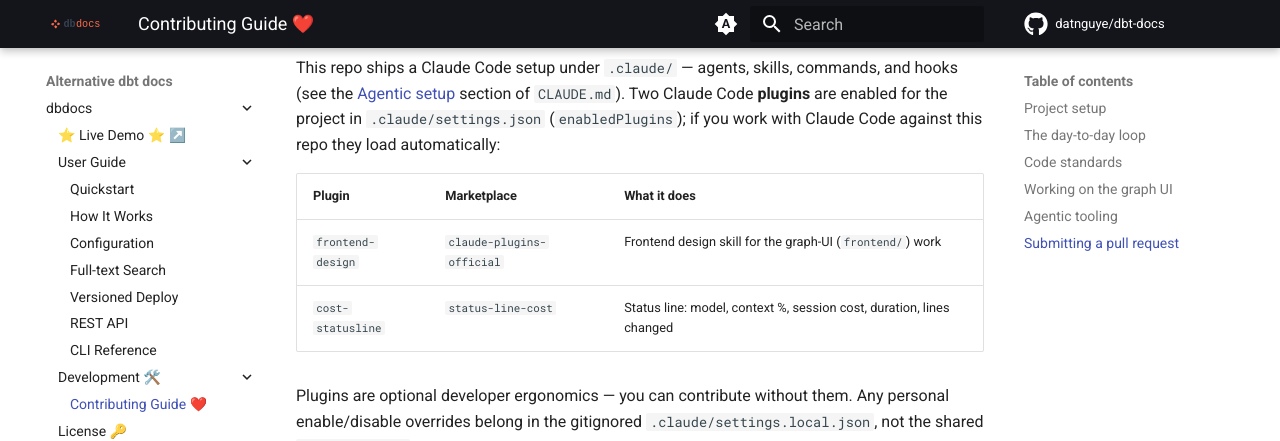
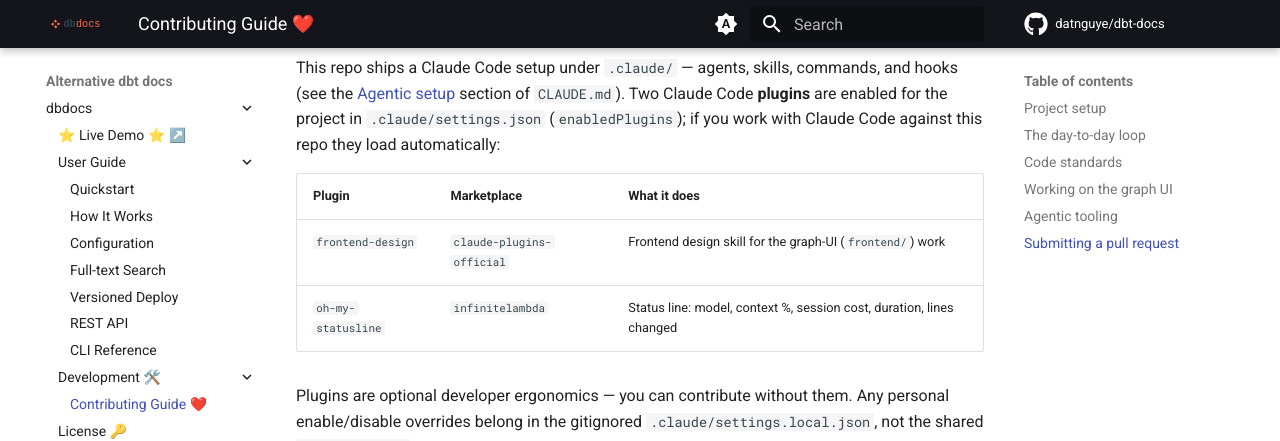
Before and after one commit to datnguye/dbt-docs, an MkDocs documentation site: the page built from docs/nav/development/contributing-guide.md, in a window 1280 px wide and 900 px high, scrolled down 1819 px. Shown: the top 441 px of the window. Built offline with MkDocs 1.6.1 and Material for MkDocs 9.7.7, drawn with Linux system fonts in a browser that asks for light colours; comment, search, counter and statistics services are not loaded; the version menu is left out.

Commit message:
docs: update status line plugin name in contributing guide

```diff
--- a/docs/nav/development/contributing-guide.md
+++ b/docs/nav/development/contributing-guide.md
@@ -77,7 +77,7 @@ against this repo they load automatically:
 | Plugin | Marketplace | What it does |
 |--------|-------------|--------------|
 | `frontend-design` | `claude-plugins-official` | Frontend design skill for the graph-UI (`frontend/`) work |
-| `cost-statusline` | `status-line-cost` | Status line: model, context %, session cost, duration, lines changed |
+| `oh-my-statusline` | `infinitelambda` | Status line: model, context %, session cost, duration, lines changed |
 
 Plugins are optional developer ergonomics — you can contribute without them. Any
 personal enable/disable overrides belong in the gitignored
```
